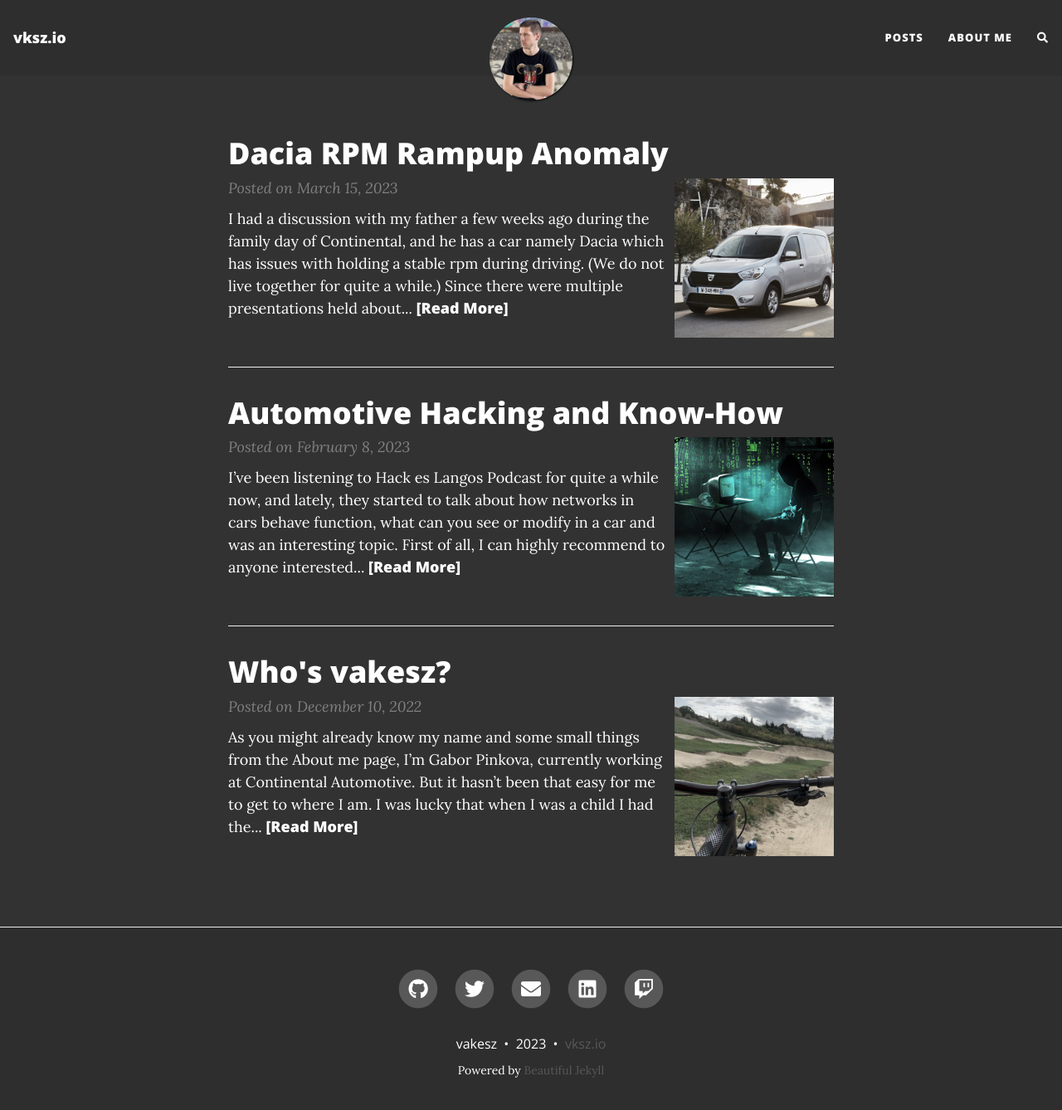
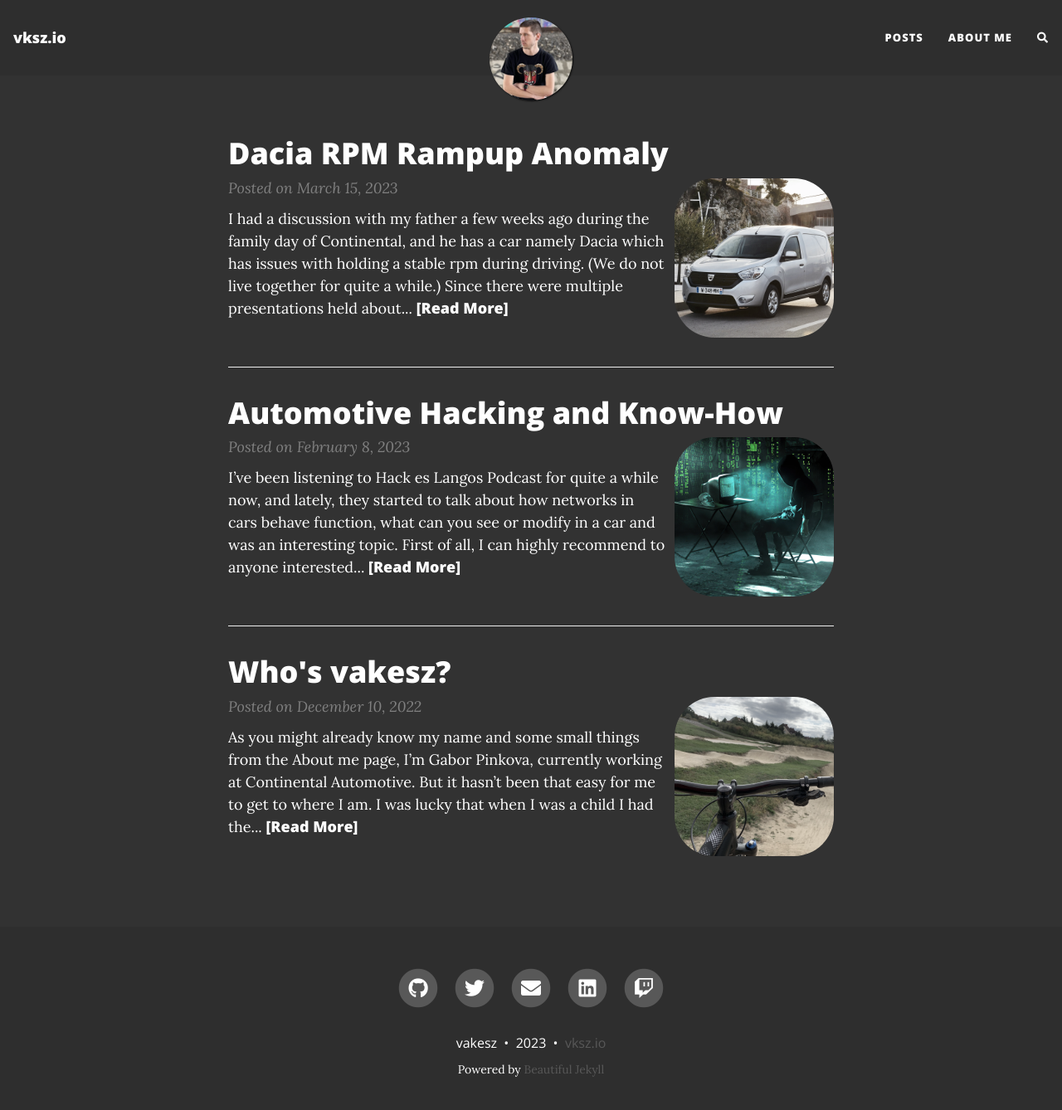
Before and after one commit to vakesz/vkszblog, a Jekyll site: the page built from index.md, in a window 1280 px wide and 1351 px high. Shown: the top 1338 px of the window at 83% size. Built offline with Jekyll 4.4.1, drawn with Linux system fonts in a browser that asks for light colours; nearby versions of some CDN libraries; the list of posts is cut into pages by our own code; comment, search, counter and statistics services are not loaded.

Commit message:
revert stuff

```diff
--- a/assets/css/beautifuljekyll.css
+++ b/assets/css/beautifuljekyll.css
@@ -283,7 +283,7 @@
   }
 
   .navbar-custom .nav-item.dropdown .dropdown-menu .dropdown-item:first-child {
-    border-top-width: 1px;
+    border-top-width: 0px;
   }
 }
 
@@ -381,7 +381,7 @@
 
 footer {
   padding: 1.875rem 0;
-  border-top: 1px #EAEAEA solid;
+  border-top: 0px #EAEAEA solid;
   margin-top: 3.125rem;
   font-size: 0.875rem;
   background-color: {{ site.footer-col | default: "#EAEAEA" }};
@@ -810,7 +810,7 @@
   font-weight: 800;
   letter-spacing: 1px;
   padding: 0.625rem 0.3125rem;
-  background-color: #FFF;
+  background-color: #585858;
   border-radius: 0;
   color: {{ site.text-col | default: "#404040" }};
 }
@@ -1118,3 +1118,22 @@
     display: inline-block;
   }
 }
+
+.iframe-container {
+  position: relative;
+  width: 100%;
+  padding-bottom: 56.25%;
+}
+
+.iframe-video {
+  position: absolute;
+  top: 0;
+  left: 0;
+  width: 100%;
+  height: 100%;
+  border: 0;
+}
+
+.post-image > a img {
+	border-radius: 25%;
+}
```
Also changed, not shown: assets/img/avatar-icon.png (deleted), assets/img/bgimage.png (deleted), assets/img/hello_world.jpeg (deleted), assets/img/path.jpg (deleted), assets/img/thumb.png (deleted), 1 other file.
